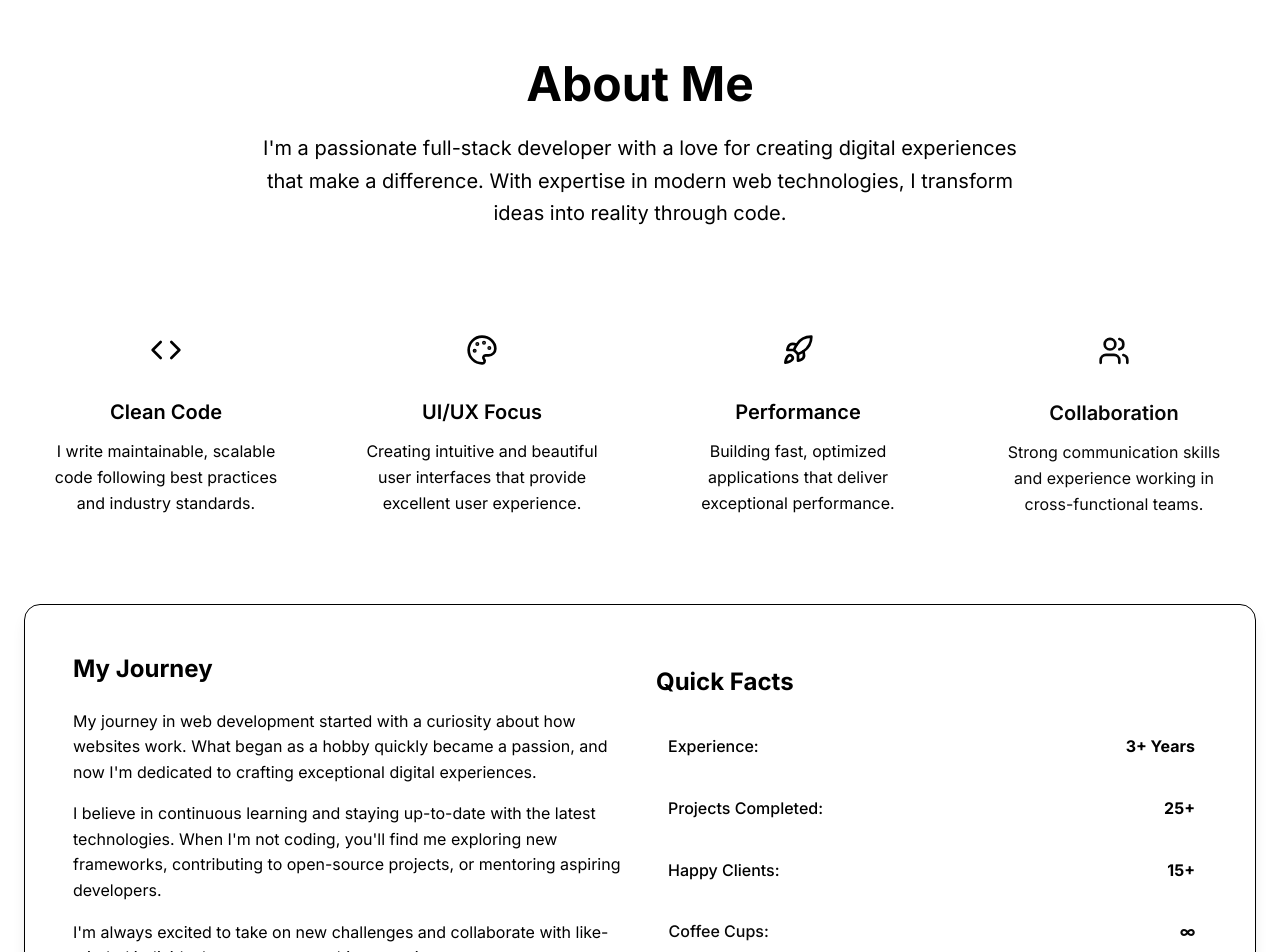
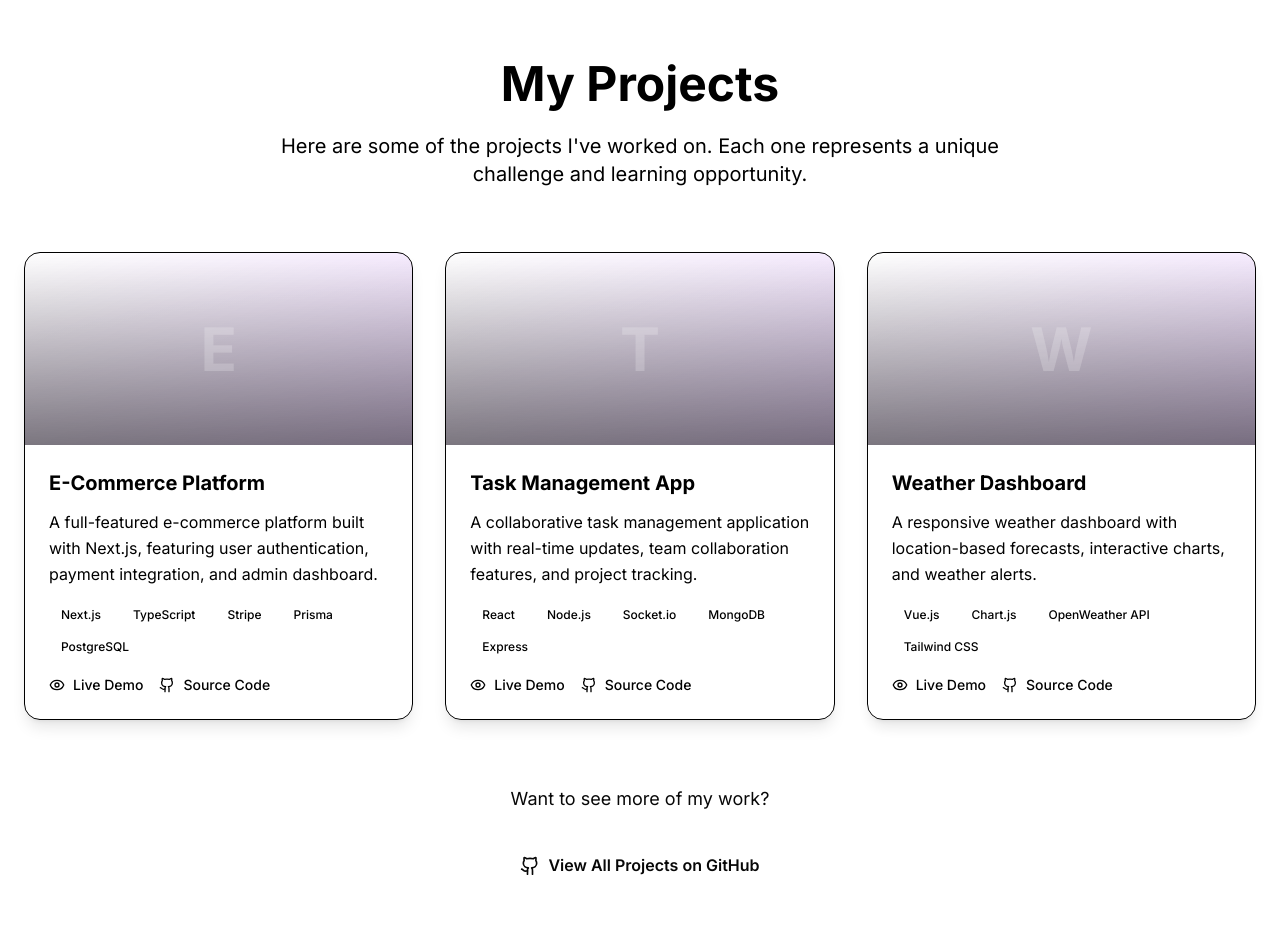
Before and after one commit to gokulprasath-k20/portfolio, a Next.js app: page / in a window 1280 px wide. Shown: the part 820-1772 px from the top of the page. Built offline with nearby package versions, Linux system fonts and the light colour scheme.

Commit message:
Fix ESLint errors: escape apostrophes and remove unused imports/variables

```diff
--- a/src/components/AboutSection.tsx
+++ /dev/null
@@ -1,130 +0,0 @@
-"use client";
-
-import { motion } from 'framer-motion';
-import { Code, Palette, Rocket, Users } from 'lucide-react';
-import { SectionWrapper } from './SectionWrapper';
-
-const features = [
-  {
-    icon: Code,
-    title: 'Clean Code',
-    description: 'I write maintainable, scalable code following best practices and industry standards.'
-  },
-  {
-    icon: Palette,
-    title: 'UI/UX Focus',
-    description: 'Creating intuitive and beautiful user interfaces that provide excellent user experience.'
-  },
-  {
-    icon: Rocket,
-    title: 'Performance',
-    description: 'Building fast, optimized applications that deliver exceptional performance.'
-  },
-  {
-    icon: Users,
-    title: 'Collaboration',
-    description: 'Strong communication skills and experience working in cross-functional teams.'
-  }
-];
-
-export function AboutSection() {
-  return (
-    <SectionWrapper id="about">
-      <div className="container mx-auto px-6">
-        <motion.div
-          initial={{ opacity: 0, y: 30 }}
-          whileInView={{ opacity: 1, y: 0 }}
-          transition={{ duration: 0.8 }}
-          viewport={{ once: true }}
-          className="text-center mb-16"
-        >
-          <h2 className="text-4xl md:text-5xl font-bold mb-6">
-            About <span className="text-primary">Me</span>
-          </h2>
-          <p className="text-xl text-foreground/70 max-w-3xl mx-auto leading-relaxed">
-            I'm a passionate full-stack developer with a love for creating digital experiences
-            that make a difference. With expertise in modern web technologies, I transform
-            ideas into reality through code.
-          </p>
-        </motion.div>
-
-        <div className="grid md:grid-cols-2 lg:grid-cols-4 gap-8 mb-16">
-          {features.map((feature, index) => (
-            <motion.div
-              key={feature.title}
-              initial={{ opacity: 0, y: 30 }}
-              whileInView={{ opacity: 1, y: 0 }}
-              transition={{ duration: 0.8, delay: index * 0.1 }}
-              viewport={{ once: true }}
-              className="text-center p-6"
-            >
-              <motion.div
-                className="w-16 h-16 mx-auto mb-4 bg-primary/10 rounded-full flex items-center justify-center text-primary"
-                whileHover={{ scale: 1.1, rotate: 5 }}
-                transition={{ type: "spring", stiffness: 300 }}
-              >
-                <feature.icon size={32} />
-              </motion.div>
-              <h3 className="text-xl font-semibold mb-3">{feature.title}</h3>
-              <p className="text-foreground/70 leading-relaxed">{feature.description}</p>
-            </motion.div>
-          ))}
-        </div>
-
-        {/* Additional About Content */}
-        <motion.div
-          initial={{ opacity: 0, y: 30 }}
-          whileInView={{ opacity: 1, y: 0 }}
-          transition={{ duration: 0.8 }}
-          viewport={{ once: true }}
-          className="bg-background/90 backdrop-blur-md rounded-2xl p-8 md:p-12 shadow-lg border border-border/50"
-        >
-          <div className="grid md:grid-cols-2 gap-8 items-center">
-            <div>
-              <h3 className="text-2xl font-bold mb-6">My Journey</h3>
-              <div className="space-y-4 text-foreground/70">
-                <p>
-                  My journey in web development started with a curiosity about how websites work.
-                  What began as a hobby quickly became a passion, and now I'm dedicated to
-                  crafting exceptional digital experiences.
-                </p>
-                <p>
-                  I believe in continuous learning and staying up-to-date with the latest
-                  technologies. When I'm not coding, you'll find me exploring new frameworks,
-                  contributing to open-source projects, or mentoring aspiring developers.
-                </p>
-                <p>
-                  I'm always excited to take on new challenges and collaborate with
-                  like-minded individuals to create something amazing.
-                </p>
-              </div>
-            </div>
-            <div className="space-y-4">
-              <h3 className="text-2xl font-bold mb-6">Quick Facts</h3>
-              <div className="space-y-3">
-                {[
-                  { label: 'Experience', value: '3+ Years' },
-                  { label: 'Projects Completed', value: '25+' },
-                  { label: 'Happy Clients', value: '15+' },
-                  { label: 'Coffee Cups', value: '∞' }
-                ].map((fact, index) => (
-                  <motion.div
-                    key={fact.label}
-                    initial={{ opacity: 0, x: 20 }}
-                    whileInView={{ opacity: 1, x: 0 }}
-                    transition={{ duration: 0.8, delay: index * 0.1 }}
-                    viewport={{ once: true }}
-                    className="flex justify-between items-center p-3 bg-accent/50 rounded-lg"
-                  >
-                    <span className="font-medium">{fact.label}:</span>
-                    <span className="text-primary font-bold">{fact.value}</span>
-                  </motion.div>
-                ))}
-              </div>
-            </div>
-          </div>
-        </motion.div>
-      </div>
-    </SectionWrapper>
-  );
-}
--- a/src/components/Footer.tsx
+++ b/src/components/Footer.tsx
@@ -46,7 +46,7 @@
             </h3>
             <p className="text-foreground/70 leading-relaxed">
               Building digital experiences that make a difference.
-              Let's create something amazing together.
+              Let&apos;s create something amazing together.
             </p>
           </motion.div>
 
--- a/src/components/HeroSection.tsx
+++ b/src/components/HeroSection.tsx
@@ -3,14 +3,9 @@
 import { motion } from 'framer-motion';
 import { ArrowDown, Download, Github, Linkedin, Mail } from 'lucide-react';
 import { portfolioData } from '@/data/portfolio';
-import SplitText from './SplitText';
 
 export function HeroSection() {
   const { personal, contact } = portfolioData;
-
-  const handleAnimationComplete = () => {
-    console.log('All letters have animated!');
-  };
 
   const handleDownloadResume = () => {
     // You can replace this with actual resume download logic
--- a/src/components/ProjectsSection.tsx
+++ b/src/components/ProjectsSection.tsx
@@ -3,7 +3,6 @@
 import { motion } from 'framer-motion';
 import { ExternalLink, Github, Eye } from 'lucide-react';
 import { portfolioData } from '@/data/portfolio';
-import { cn } from '@/lib/utils';
 import { SectionWrapper } from './SectionWrapper';
 
 export function ProjectsSection() {
@@ -23,7 +22,7 @@
             My <span className="text-primary">Projects</span>
           </h2>
           <p className="text-xl text-foreground/70 max-w-3xl mx-auto">
-            Here are some of the projects I've worked on. Each one represents a unique
+            Here are some of the projects I&apos;ve worked on. Each one represents a unique
             challenge and learning opportunity.
           </p>
         </motion.div>
--- a/src/components/SectionWrapper.tsx
+++ b/src/components/SectionWrapper.tsx
@@ -6,14 +6,12 @@
 interface SectionWrapperProps {
   children: ReactNode;
   className?: string;
-  darkPattern?: boolean;
   id?: string;
 }
 
 export function SectionWrapper({
   children,
   className = '',
-  darkPattern = false,
   id
 }: SectionWrapperProps) {
   return (
--- a/src/components/SkillsSection.tsx
+++ b/src/components/SkillsSection.tsx
@@ -37,7 +37,7 @@
             My <span className="text-primary">Skills</span>
           </h2>
           <p className="text-xl text-foreground/70 max-w-3xl mx-auto">
-            Technologies and tools I use to bring ideas to life. I'm always learning
+            Technologies and tools I use to bring ideas to life. I&apos;m always learning
             and exploring new technologies to stay current with industry trends.
           </p>
         </motion.div>
--- a/src/components/WelcomeScreen.tsx
+++ b/src/components/WelcomeScreen.tsx
@@ -1,6 +1,6 @@
 "use client";
 
-import { useState, useEffect } from 'react';
+import { useState } from 'react';
 import { motion, AnimatePresence } from 'framer-motion';
 import SplitText from './SplitText';
 
```
Also changed, not shown: src/components/ContactSection.tsx (+5 -5 lines).
